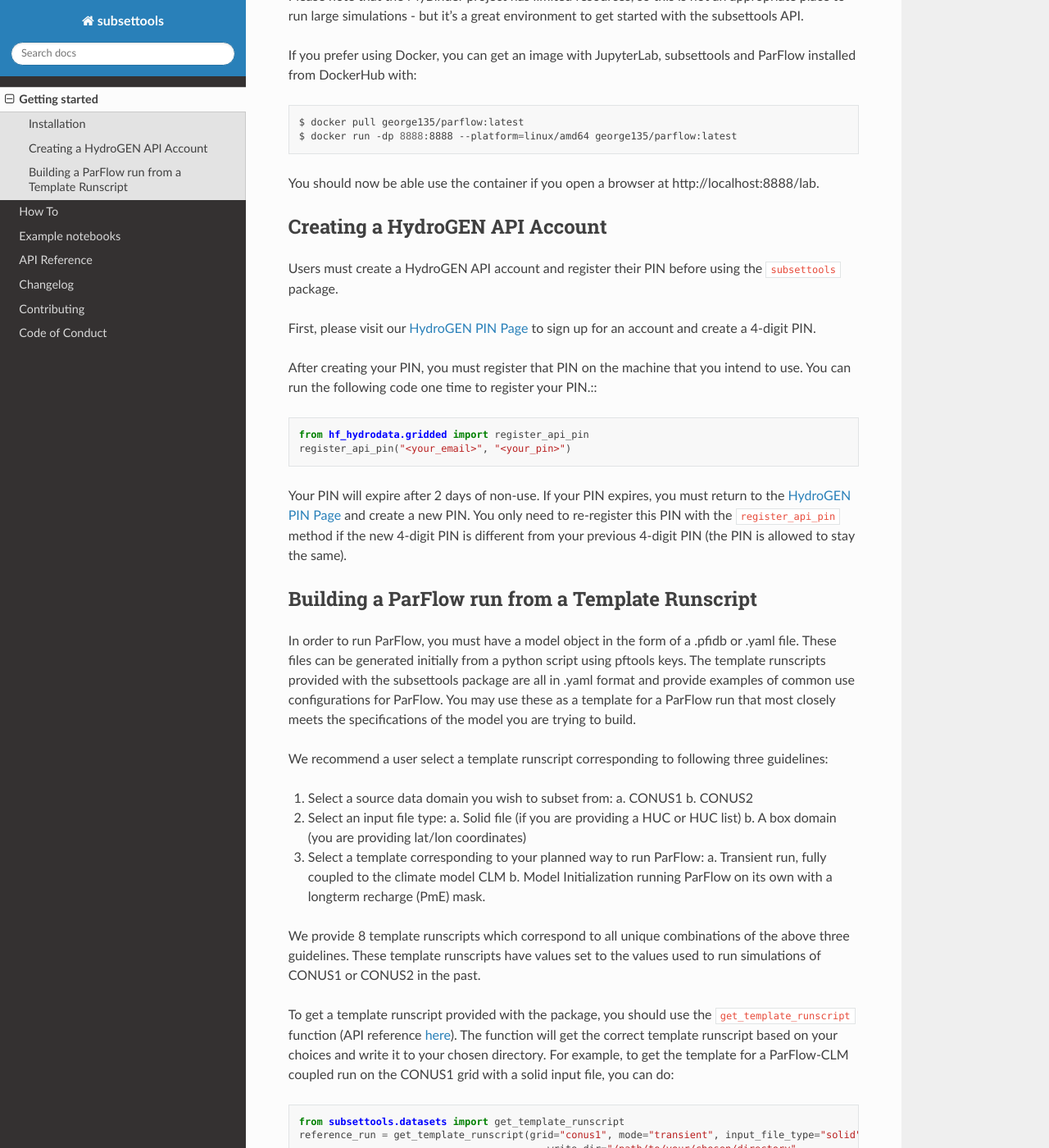
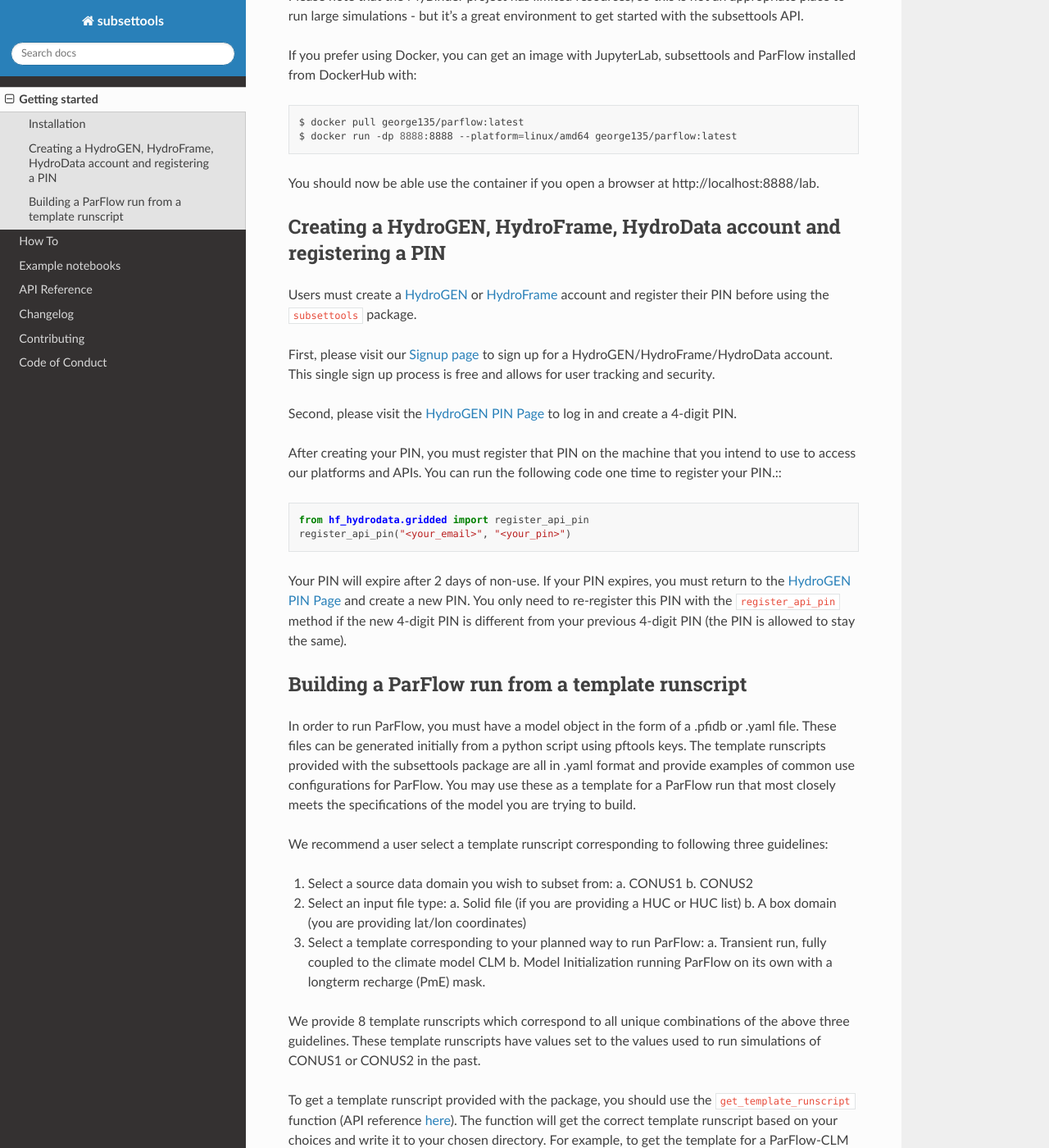
Before and after one commit to hydroframe/subsettools, a Sphinx documentation site: the page built from docs/getting_started.md, in a window 1280 px wide and 1400 px high, scrolled down 558 px. Shown: the whole window at 82% size. Built offline with Sphinx 7.4.7 and the Read the Docs theme 2.0.0, drawn with Linux system fonts in a browser that asks for light colours.

Commit message:
minor edits

````diff
--- a/docs/getting_started.md
+++ b/docs/getting_started.md
@@ -24,16 +24,16 @@
 ```
 You should now be able use the container if you open a browser at http://localhost:8888/lab.
 
-## Creating a HydroGEN API Account
+## Creating a HydroGEN, HydroFrame, HydroData account and registering a PIN
 
-Users must create a HydroGEN API account and register their PIN before using the
-``subsettools`` package.
+Users must create a [HydroGEN](https://hydro-generation.org) or [HydroFrame](https://hydroframe.org) account and register their PIN before using the ``subsettools`` package.
 
-First, please visit our [HydroGEN PIN Page](https://hydrogen.princeton.edu/pin) to
-sign up for an account and create a 4-digit PIN.
+First, please visit our [Signup page](https://hydrogen.princeton.edu/signup) to sign up for a HydroGEN/HydroFrame/HydroData account.  This single sign up process is free and allows for user tracking and security.
+
+Second, please visit the [HydroGEN PIN Page](https://hydrogen.princeton.edu/pin) to log in and create a 4-digit PIN.
 
 After creating your PIN, you must register that PIN on the machine that you intend
-to use. You can run the following code one time to register your PIN.::
+to use to access our platforms and APIs. You can run the following code one time to register your PIN.::
 
 ```python
 from hf_hydrodata.gridded import register_api_pin
@@ -46,7 +46,7 @@
 new 4-digit PIN is different from your previous 4-digit PIN (the PIN is allowed
 to stay the same).
 
-## Building a ParFlow run from a Template Runscript
+## Building a ParFlow run from a template runscript
 
 In order to run ParFlow, you must have a model object in the form of a .pfidb or .yaml file.
 These files can be generated initially from a python script using pftools keys.
````
Also changed, not shown: docs/index.md (+3 -2 lines).
